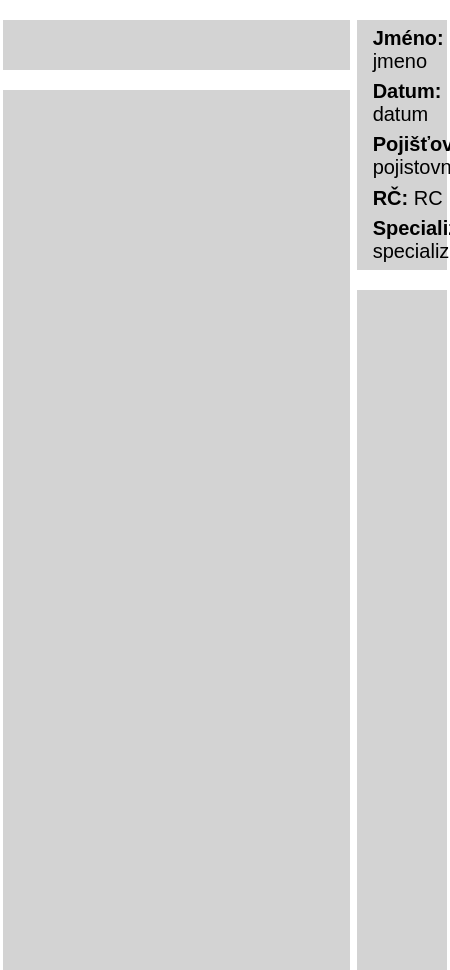
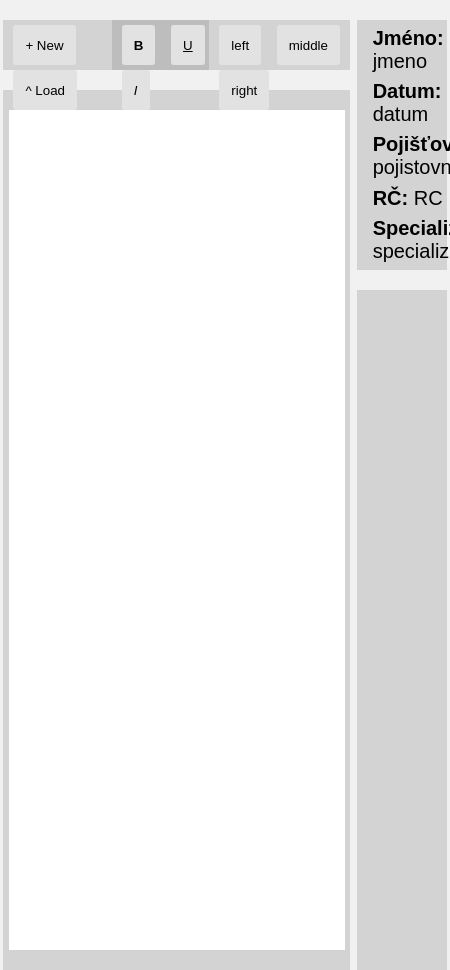
Before and after one commit to PolygonUnicorn/miFEETApp, an Electron app: page app/html/index.html in a window 450 px wide. Shown: the top 970 px of the page. Drawn offline with Linux system fonts and the light colour scheme; no server answers.

Commit message:
Optimizing the main page

```diff
--- a/app/css/styles.css
+++ b/app/css/styles.css
@@ -5,6 +5,7 @@
 body {
     font-size: 20px;
     font-family: Arial;
+    background-color: rgb(241, 241, 241);
 }
 
 /* The app */
@@ -41,6 +42,10 @@ body {
 .doc-editor {
     margin-top: 20px;
     height: 44em;
+    display: flex;
+    align-self: center;
+    justify-content: center;
+    flex-direction: column;
 }
 
 .patient-info {
@@ -50,6 +55,65 @@ body {
 .sc-menu {
     margin-top: 20px;
     height: 34em;
+}
+
+
+/* Tool bar */
+.toolbar {
+    display: flex;
+    flex-direction: row;
+    justify-content: space-between;
+}
+
+.tools {
+
+}
+
+.tools:nth-child(even) {
+    background-color: rgb(189, 189, 189);
+}
+
+.tools button {
+    margin-top: 5px;
+    margin-left: 10px;
+    height: 2.5rem;
+    background-color: rgb(226, 226, 226);
+    border: none;
+    border-radius: 3px;
+    padding: 0px 0.75rem;
+    outline: rgb(185, 88, 88);
+}
+
+.tools button:hover {
+    background-color: rgb(238, 238, 238);
+}
+
+.tools button:active {
+    background-color: rgb(228, 228, 228);
+}
+
+.row1 {
+    flex-grow: 1;
+}
+
+.row2 {
+    flex-grow: 5;
+}
+
+.row3 {
+    flex-grow: 3;
+}
+
+
+/* Document editor */
+.editor {
+    width: 97%;
+    height: 42em;
+    max-height: 42em;
+    margin: auto;
+    background-color: white;
+    overflow: auto;
+    outline: none;
 }
 
 
--- a/app/html/index.html
+++ b/app/html/index.html
@@ -27,10 +27,29 @@
     <div class="app-container">
         <div class="column col1">
             <!-- Toolbar -->
-            <div class="toolbar app-element"></div>
+            <div class="toolbar app-element">
+                <div class="tools row1">
+                    <button onclick="">+ New</button>
+                    <button onclick="">^ Load</button>
+                </div>
+
+                <div class="tools row2">
+                    <button onclick=""><b>B</b></button>
+                    <button onclick=""><u>U</u></button>
+                    <button onclick=""><i>I</i></button>
+                </div>
+
+                <div class="tools row3">
+                    <button onclick="">left</button>
+                    <button onclick="">middle</button>
+                    <button onclick="">right</button>
+                </div>
+            </div>
 
             <!-- Document editor -->
-            <div class="doc-editor app-element" contenteditable="true"></div>
+            <div class="doc-editor app-element">
+                <div class="editor" contenteditable="true"></div>
+            </div>
         </div>
 
         <div class="column col2">
--- a/app/js/main.js
+++ b/app/js/main.js
@@ -62,6 +62,8 @@ function createMainWindow(){
   mainWin = new BrowserWindow({
     width,
     height,
+    minWidth: 1280,
+    minHeight: 720,
     webPreferences: {
       nodeIntegration: true,
       enableRemoteModule: true
--- a/app/js/renderer_index.js
+++ b/app/js/renderer_index.js
@@ -32,10 +32,11 @@ window.onload = (event) => {
 
 
     //Delete it
-    fs.unlink("./app/temp/temp.txt", (err) => {
+    //!Uncomment once we got this file done!
+    /*fs.unlink("./app/temp/temp.txt", (err) => {
         if(err) return console.log(err);
         console.log("Temp file deleted");
-    });
+    });*/
 }
 
 
--- a/app/temp/temp.txt
+++ b/app/temp/temp.txt
@@ -0,0 +1 @@
+kekekeek
```
